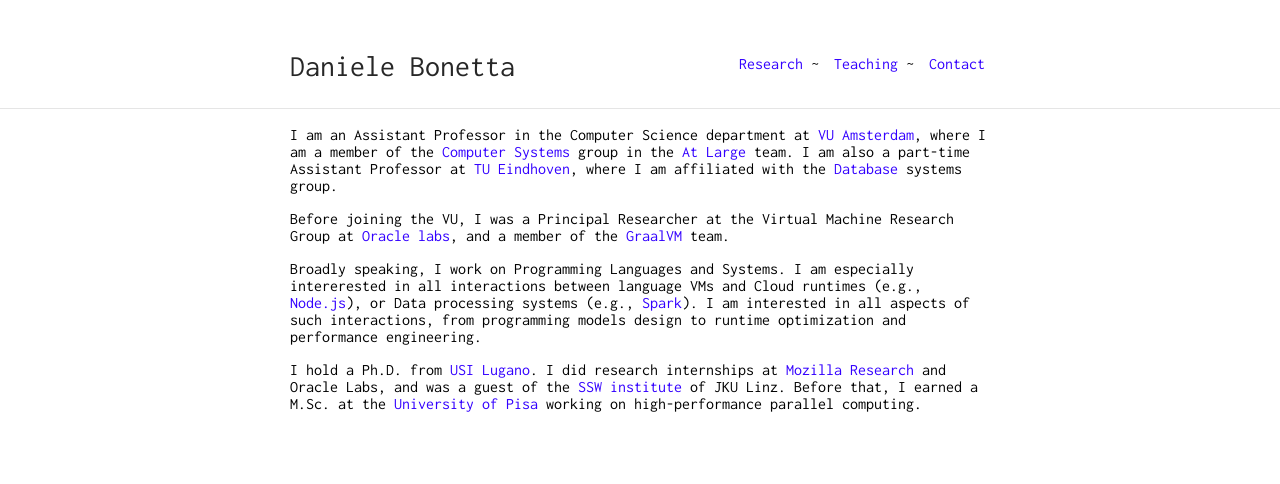
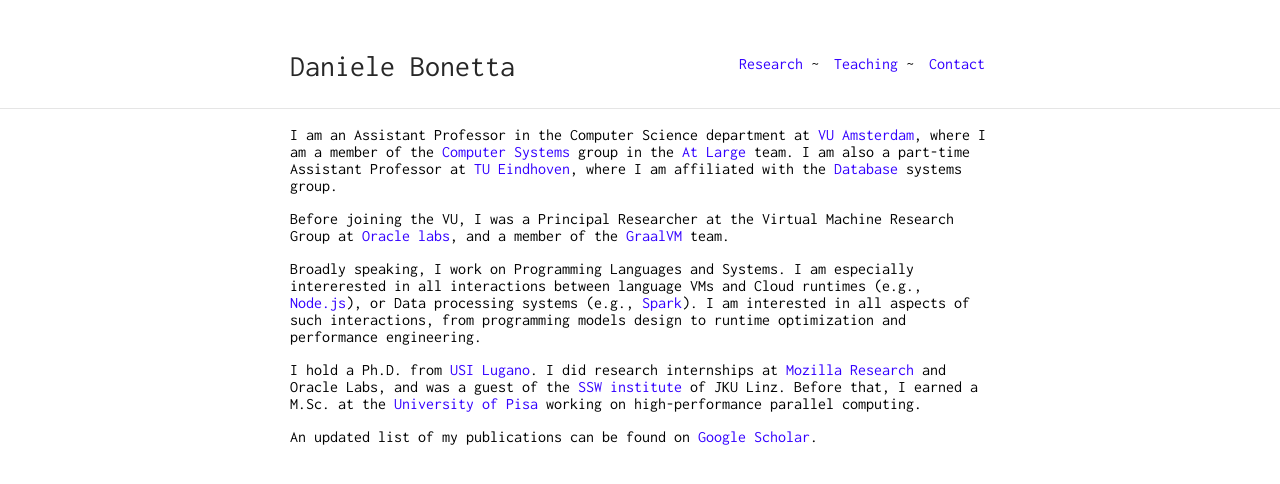
Before and after one commit to eleinadani/eleinadani.github.io, a Jekyll site: the page built from research.md, in a window 1280 px wide. Shown: the top 484 px of the page. Built offline with Jekyll 4.4.1, drawn with Linux system fonts in a browser that asks for light colours.

Commit message:
add scholar

```diff
--- a/research.md
+++ b/research.md
@@ -14,3 +14,5 @@ Broadly speaking, I work on Programming Languages and Systems. I am especially i
  -->
 
 I hold a Ph.D. from [USI Lugano](http://www.inf.usi.ch). I did research internships at [Mozilla Research](https://research.mozilla.org) and Oracle Labs, and was a guest of the [SSW institute](http://ssw.jku.at) of JKU Linz. Before that, I earned a M.Sc. at the [University of Pisa](http://calvados.di.unipi.it/paragroup/people/) working on high-performance parallel computing.
+
+An updated list of my publications can be found on [Google Scholar](https://scholar.google.com/citations?user=AR2pK8QAAAAJ).
```
